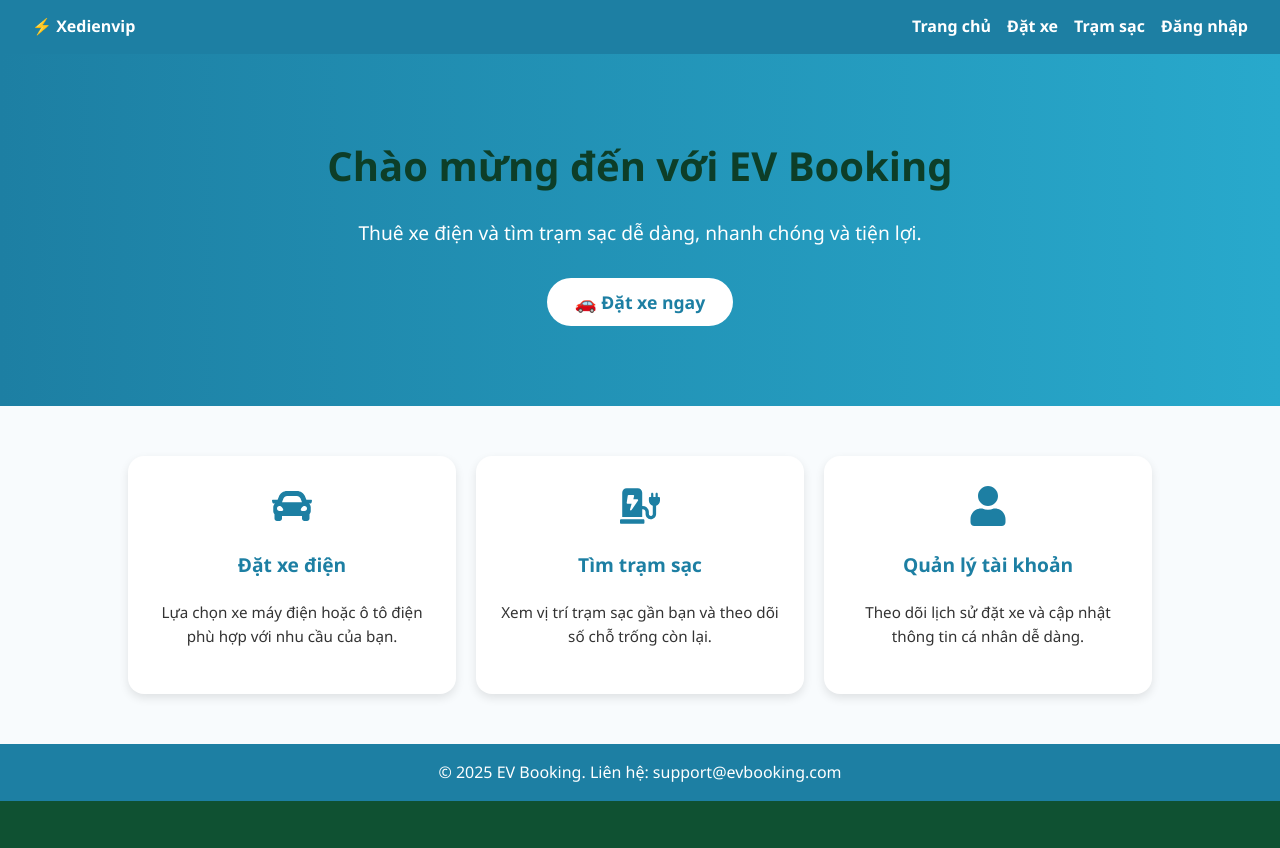
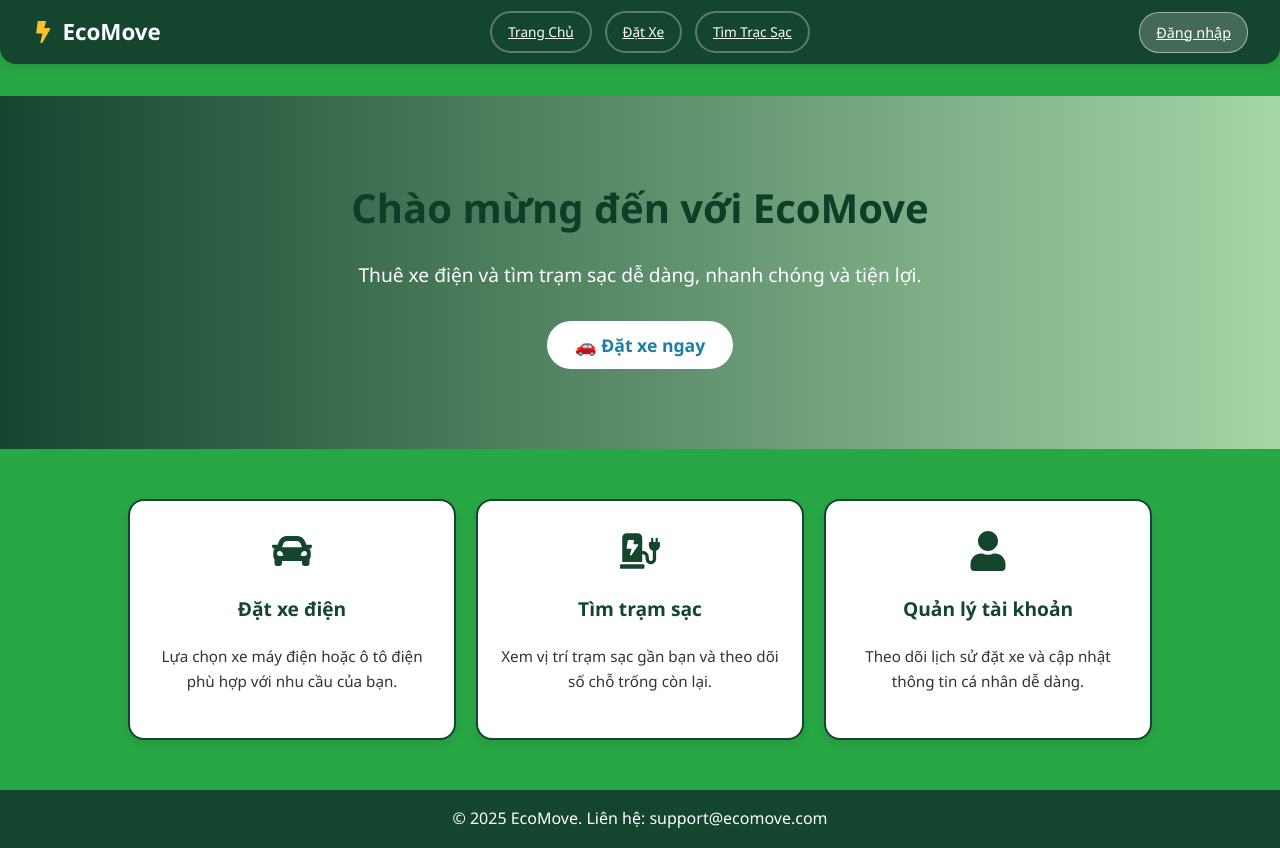
Before and after one commit to Dev-Hoag/Frontend_DemoGiaoThongTM, a React (Create React App) app in the folder frontend/: page / in a window 1280 px wide. Before the commit the page ends 801 px from the top, so only its background shows below. Built offline with nearby package versions, Linux system fonts and the light colour scheme.

Commit message:
Feat(Frontend) Update all user interface

```diff
--- a/frontend/src/pages/UserDashboard/EVBookingForm.jsx
+++ b/frontend/src/pages/UserDashboard/EVBookingForm.jsx
@@ -90,14 +90,14 @@ const EVBookingForm = () => {
   };
 
   return (
-    <div style={{ background: "#fafbfc", minHeight: "100vh", padding: 0 }}>
+    <div style={{ background: "#fff", minHeight: "100vh", padding: 0 }}>
       <style>{`
   /* ===== NAVBAR ===== */
   .navbar {
     display: flex;
     justify-content: space-between;
     align-items: center;
-    background: #1976d2; /* xanh biển */
+    background: #14452F; /* xanh lá cây */
     padding: 12px 24px;
     color: white;
     border-radius: 0 0 12px 12px;
@@ -154,19 +154,19 @@ const EVBookingForm = () => {
   .gf-container { max-width: 1200px; margin: 0 auto; padding: 32px 16px; }
   .gf-tabs { display: flex; gap: 16px; margin-bottom: 24px; }
   .gf-tab { padding: 10px 32px; border: none; background: #fff; color: #222; font-weight: 600; font-size: 1.1rem; border-radius: 8px 8px 0 0; border-bottom: 3px solid transparent; cursor: pointer; }
-  .gf-tab.active { background: #1976d2; color: #fff; border-bottom: 3px solid #1976d2; }
+  .gf-tab.active { background: #A5D6A7; color: #fff; border-bottom: 3px solid #A5D6A7; }
   .gf-filter-row { display: flex; gap: 16px; flex-wrap: wrap; align-items: center; background: #fff; padding: 24px 16px; border-radius: 12px; margin-bottom: 32px; box-shadow: 0 2px 8px rgba(0,0,0,0.04); }
   .gf-filter-row label { font-size: 0.95rem; color: #333; margin-right: 4px; display: flex; flex-direction: column; gap: 6px; min-width: 160px; }
   .gf-filter-row input, .gf-filter-row select { padding: 10px 12px; border-radius: 6px; border: 1px solid #ccc; font-size: 1rem; margin-top: 2px; }
-  .gf-btn-search { background: #1976d2; color: #fff; border: none; border-radius: 8px; padding: 12px 32px; font-size: 1.1rem; font-weight: 600; cursor: pointer; transition: background 0.2s; }
-  .gf-btn-search:hover { background: #115293; } /* xanh biển đậm hơn khi hover */
+  .gf-btn-search { background: #A5D6A7; color: #fff; border: none; border-radius: 8px; padding: 12px 32px; font-size: 1.1rem; font-weight: 600; cursor: pointer; transition: background 0.2s; }
+  .gf-btn-search:hover { background: #A5D6A7; } /* xanh biển đậm hơn khi hover */
   .gf-car-list { display: flex; flex-wrap: wrap; gap: 32px; justify-content: flex-start; }
   .gf-car-card { background: #fff; border-radius: 12px; box-shadow: 0 2px 8px rgba(0,0,0,0.08); width: 350px; padding: 0 0 18px 0; position: relative; overflow: hidden; display: flex; flex-direction: column; }
-  .gf-car-badge { position: absolute; top: 18px; left: 18px; background: #1976d2; color: #fff; padding: 4px 12px; border-radius: 6px; font-size: 0.95rem; font-weight: 500; z-index: 2; }
+  .gf-car-badge { position: absolute; top: 18px; left: 18px; background: #A5D6A7; color: #fff; padding: 4px 12px; border-radius: 6px; font-size: 0.95rem; font-weight: 500; z-index: 2; }
   .gf-car-badge.soldout { background: #ff6b6b; }
   .gf-car-img { width: 100%; height: 180px; object-fit: cover; border-radius: 12px 12px 0 0; }
   .gf-car-content { padding: 18px 18px 0 18px; flex: 1; }
-  .gf-car-price { color: #1976d2; font-size: 1.3rem; font-weight: bold; }
+  .gf-car-price { color: #14452F; font-size: 1.3rem; font-weight: bold; }
   .gf-car-title { font-size: 1.15rem; font-weight: 600; margin: 8px 0 6px 0; }
   .gf-car-info { display: flex; gap: 16px; font-size: 0.98rem; color: #444; margin-top: 8px; }
   .gf-car-info span { display: flex; align-items: center; gap: 4px; }
@@ -180,8 +180,7 @@ const EVBookingForm = () => {
       {/* === Thanh navbar === */}
       <div className="navbar">
         <div className="navbar-left">
-          <FaBolt color="gold" />
-          Xedienvip.vn
+          <FaBolt style={{ marginRight: '8px', color: '#fbc02d' }} />EcoMove
         </div>
         <div className="navbar-menu">
           <button onClick={() => navigate("/")}>Trang chủ</button>
@@ -198,7 +197,7 @@ const EVBookingForm = () => {
       {/* === Nội dung cũ của form === */}
       <div className="gf-container">
         {/* Tabs */}
-        <div className="gf-tabs">
+        {/* <div className="gf-tabs">
           {tabs.map(tab => (
             <button
               key={tab.value}
@@ -208,10 +207,10 @@ const EVBookingForm = () => {
               {tab.label}
             </button>
           ))}
-        </div>
+        </div> */}
 
         {/* Bộ lọc */}
-        <form className="gf-filter-row" onSubmit={handleSearchCar}>
+        {/* <form className="gf-filter-row" onSubmit={handleSearchCar}>
           <label>
             Tỉnh/Thành phố
             <select value={city} onChange={e => setCity(e.target.value)}>
@@ -240,7 +239,7 @@ const EVBookingForm = () => {
             Tìm kiếm xe
           </button>
 
-        </form>
+        </form> */}
 
         {/* Danh sách xe */}
         <div className="gf-car-list">
--- a/frontend/src/pages/UserDashboard/HomePage.jsx
+++ b/frontend/src/pages/UserDashboard/HomePage.jsx
@@ -1,6 +1,8 @@
 import React from "react";
 import { Link } from "react-router-dom";
 import { FaCar, FaChargingStation, FaUser } from "react-icons/fa";
+import { FaBolt } from 'react-icons/fa';
+import '../admindashboard/AdminNavbar.css';
 
 const HomePage = () => {
   return (
@@ -8,7 +10,7 @@ const HomePage = () => {
       <style>{`
         .homepage {
           font-family: 'Segoe UI', sans-serif;
-          background: #f8fbfd;
+          background: #28a745;
           min-height: 100vh;
           display: flex;
           flex-direction: column;
@@ -37,7 +39,7 @@ const HomePage = () => {
         .hero {
           text-align: center;
           padding: 80px 20px;
-          background: linear-gradient(to right, #1d7fa3, #28a9cc);
+          background: linear-gradient(to right, #14452F, #A5D6A7); /* xanh lá đậm → xanh lá nhạt */
           color: white;
         }
         .hero h1 {
@@ -69,12 +71,14 @@ const HomePage = () => {
           padding: 30px 20px;
           border-radius: 16px;
           text-align: center;
-          box-shadow: 0 4px 10px rgba(0,0,0,0.1);
+          box-shadow: 0 4px 10px rgba(0, 0, 0, 0.1);
+          transition: all 0.3s ease;
+          border: 2px solid #14452F;
         }
         .feature-card h3 {
           margin-top: 16px;
           font-size: 1.2rem;
-          color: #1d7fa3;
+          color: #14452F;
         }
         .feature-card p {
           font-size: 0.95rem;
@@ -83,27 +87,31 @@ const HomePage = () => {
         }
         .footer {
           margin-top: auto;
-          background: #1d7fa3;
           color: white;
           text-align: center;
           padding: 16px;
+          font-weight: 500;
         }
       `}</style>
 
       {/* Navbar */}
-      <div className="navbar">
-        <div>⚡ Xedienvip </div>
-        <div>
-          <Link to="/">Trang chủ</Link>
-          <Link to="/dashboard">Đặt xe</Link>
-          <Link to="/map">Trạm sạc</Link>
-          <Link to="/login">Đăng nhập</Link>
+      <nav className="admin-navbar">
+        <div className="navbar-brand">
+          <h2><FaBolt style={{ marginRight: '8px', color: '#fbc02d' }} />EcoMove</h2>
         </div>
-      </div>
+        <div className="navbar-menu">
+          <Link to="/" className="menu-item">Trang Chủ</Link>
+          <Link to="/dashboard" className="menu-item">Đặt Xe</Link>
+          <Link to="/map" className="menu-item">Tìm Trạc Sạc</Link>
+        </div>
+        <div className="navbar-user">
+          <Link to="/login" className="logout-btn">Đăng nhập</Link>
+        </div>
+      </nav>
 
       {/* Hero section */}
       <div className="hero">
-        <h1>Chào mừng đến với EV Booking</h1>
+        <h1>Chào mừng đến với EcoMove</h1>
         <p>Thuê xe điện và tìm trạm sạc dễ dàng, nhanh chóng và tiện lợi.</p>
         <Link to="/dashboard">
           <button>🚗 Đặt xe ngay</button>
@@ -113,25 +121,25 @@ const HomePage = () => {
       {/* Features */}
       <div className="features">
         <div className="feature-card">
-          <FaCar size={40} color="#1d7fa3" />
+          <FaCar size={40} color="#14452F" />
           <h3>Đặt xe điện</h3>
           <p>Lựa chọn xe máy điện hoặc ô tô điện phù hợp với nhu cầu của bạn.</p>
         </div>
         <div className="feature-card">
-          <FaChargingStation size={40} color="#1d7fa3" />
+          <FaChargingStation size={40} color="#14452F" />
           <h3>Tìm trạm sạc</h3>
           <p>Xem vị trí trạm sạc gần bạn và theo dõi số chỗ trống còn lại.</p>
         </div>
         <div className="feature-card">
-          <FaUser size={40} color="#1d7fa3" />
+          <FaUser size={40} color="#14452F" />
           <h3>Quản lý tài khoản</h3>
           <p>Theo dõi lịch sử đặt xe và cập nhật thông tin cá nhân dễ dàng.</p>
         </div>
       </div>
 
       {/* Footer */}
-      <div className="footer">
-        © 2025 EV Booking. Liên hệ: support@evbooking.com
+      <div className="footer" style={{ backgroundColor: '#14452F' }}>
+        © 2025 EcoMove. Liên hệ: support@ecomove.com
       </div>
     </div>
   );
--- a/frontend/src/pages/UserDashboard/UserDashboard.jsx
+++ b/frontend/src/pages/UserDashboard/UserDashboard.jsx
@@ -12,7 +12,7 @@ const UserDashboard = () => {
   return (
     <div
       style={{
-        backgroundColor: "#e0f7fa",
+        backgroundColor: "#A5D6A7",
         minHeight: "100vh",
         padding: "20px",
         display: "flex",
```
